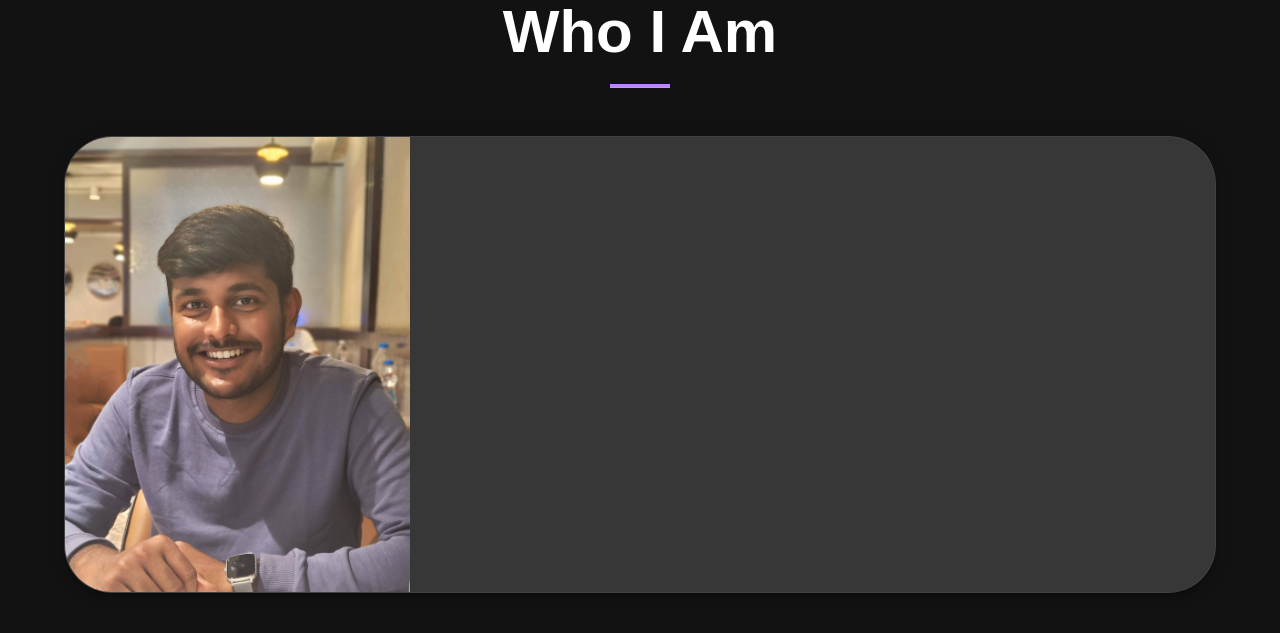
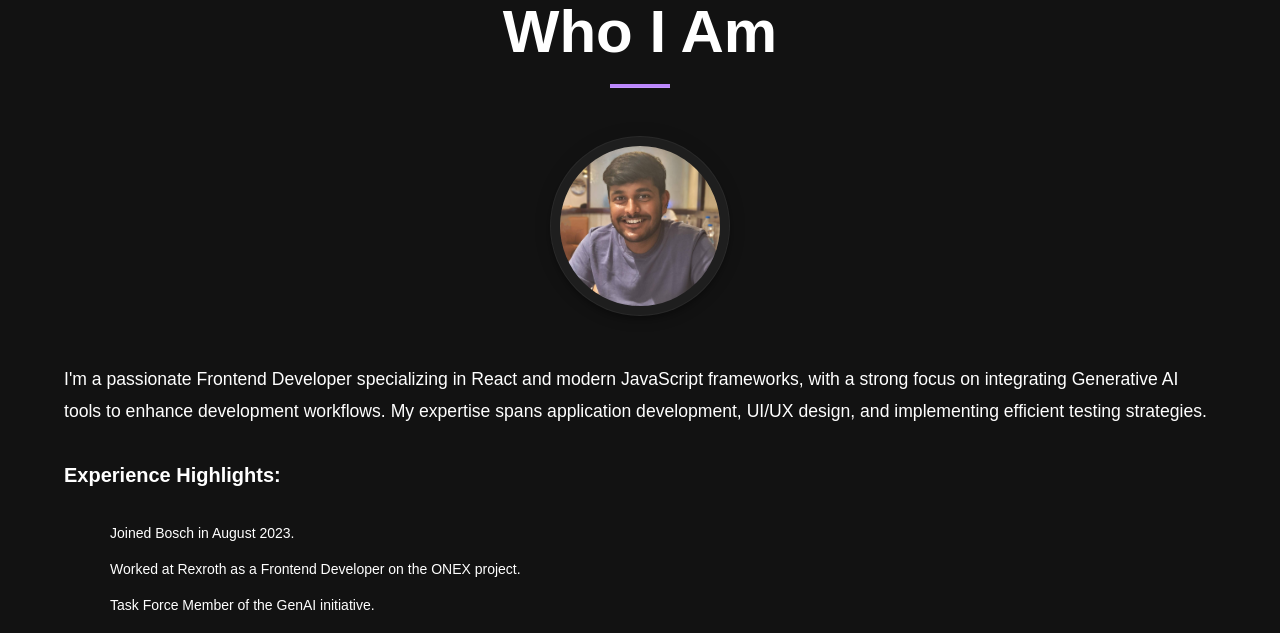
Before and after one commit to sathwik22/Portfolio, a React (Create React App) app: page / in a window 1280 px wide. Shown: the part 820-1453 px from the top of the page. Built offline with nearby package versions, Linux system fonts and the light colour scheme; some icons are missing.

Commit message:
centered image

```diff
--- a/src/claude-portfolio.jsx
+++ b/src/claude-portfolio.jsx
@@ -36,6 +36,7 @@ import CodeIcon from '@mui/icons-material/Code';
 import LinkIcon from '@mui/icons-material/Link';
 import PreviewIcon from '@mui/icons-material/Preview';
 import SmartToyIcon from '@mui/icons-material/SmartToy';
+import profilePhoto from './profilephoto.jpg';
 
 function Portfolio() {
     const [darkMode, setDarkMode] = useState(true);
@@ -400,26 +401,46 @@ function Portfolio() {
                     </Box>
 
                     <Grid container spacing={6} alignItems="center">
-                        <Grid item xs={12} md={5}>
+                        <Grid item xs={12} md={5} margin={'auto'}>
+                            <Box
+                                sx={{
+                                    display: 'flex',
+                                    justifyContent: 'center',
+                                }}
+                            >
                                 <Paper
                                     elevation={darkMode ? 6 : 1}
                                     sx={{
-                                    borderRadius: 4,
+                                        borderRadius: '50%',
                                         overflow: 'hidden',
                                         border: `1px solid ${
                                             darkMode
                                                 ? 'rgba(255,255,255,0.05)'
                                                 : 'rgba(0,0,0,0.05)'
                                         }`,
-                                    transform: 'rotate(0deg)',
+                                        width: 180,
+                                        height: 180,
+                                        display: 'flex',
+                                        alignItems: 'center',
+                                        justifyContent: 'center',
+
+                                        background: darkMode
+                                            ? 'rgba(255,255,255,0.05)'
+                                            : 'rgba(0,0,0,0.05)',
                                     }}
                                 >
                                     <img
-                                    src={require('./profilephoto.jpg')}
+                                        src={profilePhoto}
                                         alt="Profile"
-                                    style={{ width: '30%', display: 'block' }}
+                                        style={{
+                                            width: '90%',
+                                            height: '90%',
+                                            objectFit: 'cover',
+                                            borderRadius: '50%',
+                                        }}
                                     />
                                 </Paper>
+                            </Box>
                         </Grid>
                         <Grid item xs={12} md={7}>
                             <Typography
```
Lines whose indentation alone changed are shown as unchanged.
